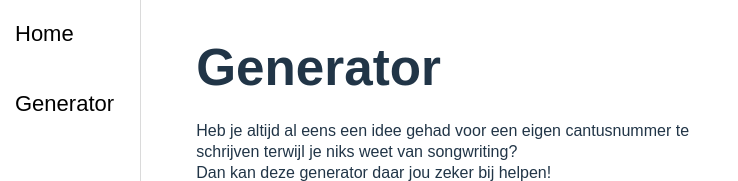
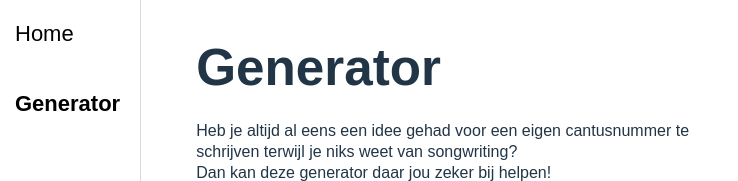
Before and after one commit to Stef-Verniers/BAP, a React (Vite) app in the folder codex/app/: page /generator in a window 1280 px wide. Shown: the top 181 px of the page, without its empty margins (0-738 px from the left). Built offline with nearby package versions, Linux system fonts and the light colour scheme; a web font is replaced by a local one.

Commit message:
Toggle navigation link state

```diff
--- a/codex/app/src/components/sidebar/Sidebar.jsx
+++ b/codex/app/src/components/sidebar/Sidebar.jsx
@@ -15,13 +15,10 @@ const Sidebar = () => {
 
     return(
         <>
-        <ul className={isActive ? 'nav open' : 'nav'}>
-            <li><Link to='/' className={location.hash === '#welcome' ? 'active' : ''}>Home</Link></li>
-            <li><Link to='/generator' className={location.hash === '#generator' ? 'active' : ''}>Generator</Link></li>
-        </ul>
-        <div className="trigger" id="trigger" onClick={toggleNav}>
-            <div className={ isActive ? "circle filled" : "circle"} id="circle"></div>
-        </div>
+            <ul className={isActive ? 'nav open' : 'nav'}>
+                <li><Link to='/' className={location.pathname === '/' ? 'active' : ''}>Home</Link></li>
+                <li><Link to='/generator' className={location.pathname === '/generator' ? 'active' : ''}>Generator</Link></li>
+            </ul>
         </>
     )
 }
```
